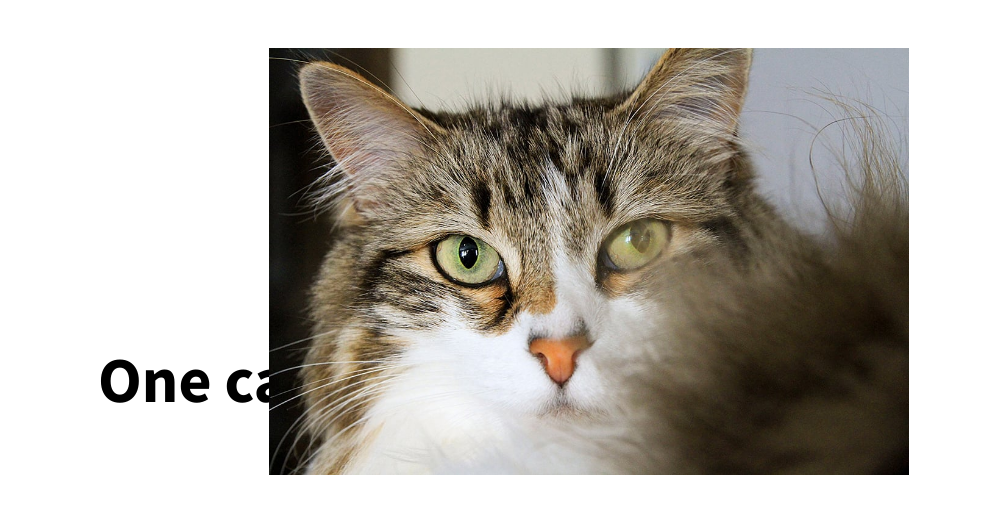
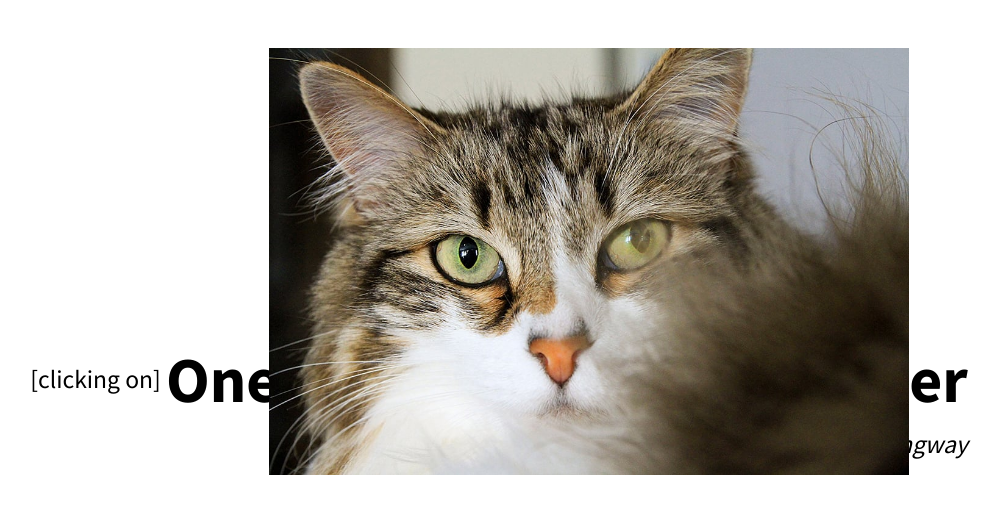
Before and after one commit to jamescostian/cat-game, a website built with webpack: page index.html in a window 1280 px wide. Shown: the whole page, without its empty margins (141-1142 px from the left). Built offline with nearby package versions, Linux system fonts and the light colour scheme.

Commit message:
Add the [clicking on] part back

```diff
--- a/index.html
+++ b/index.html
@@ -20,7 +20,7 @@
   <body>
     <div class=middle-text>
       <p class=top-line>
-        <span class=left></span>
+        <span class=left>[clicking on]</span>
         <span class=big>One cat just leads <wbr>to another</span>
       </p>
       <p class=right>&mdash; <em>Hemingway</em></p>
```
